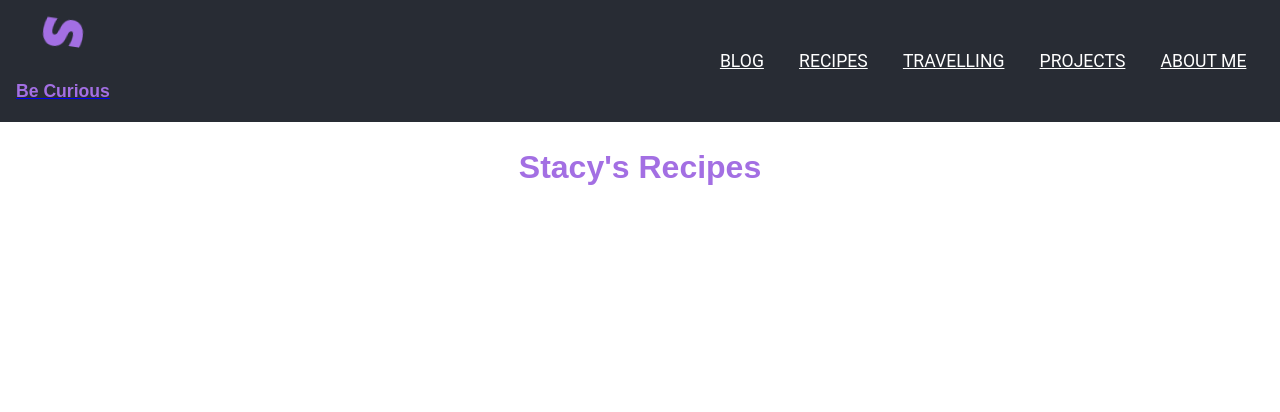
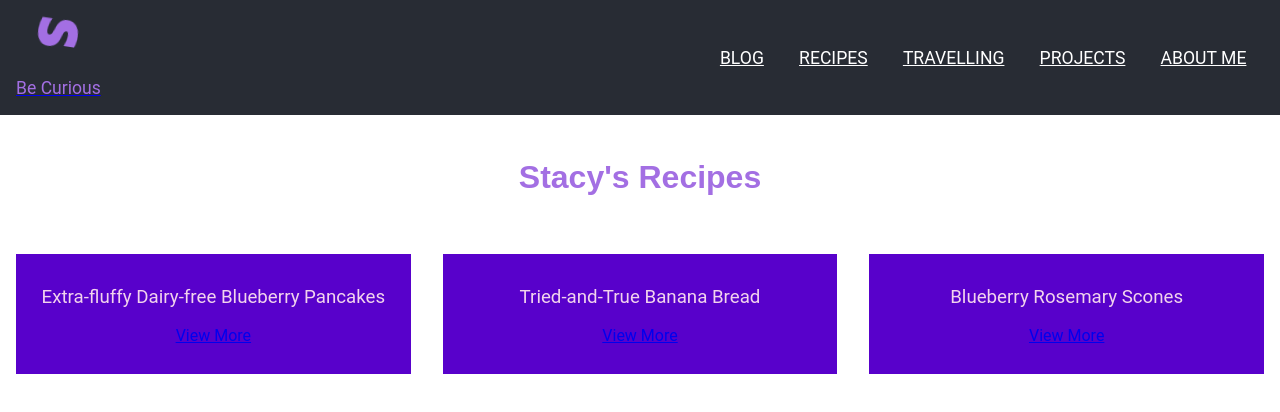
Before and after one commit to stacyhung/stacy-react-app, a React (Create React App) app: page /recipes in a window 1280 px wide. Shown: the top 412 px of the page. Built offline with nearby package versions, Linux system fonts and the light colour scheme.

Commit message:
reorganize css and map ingredients and prep steps to JSX

```diff
--- a/src/App.js
+++ b/src/App.js
@@ -1,12 +1,13 @@
 import React from "react";
 import { Link, Switch, Route } from "react-router-dom";
 import logo from './stripe-s-brands.svg';
-import './App.css';
-import Blog from "./pages/blog"
-import Projects from "./pages/projects"
-import Recipes from "./pages/recipes"
-import Travelling from "./pages/travelling"
-import AboutMe from "./pages/aboutMe"
+import Blog from "./pages/Blog"
+import Projects from "./pages/Projects"
+import Recipes from "./pages/Recipes"
+import RecipeDetail from "./pages/RecipeDetail"
+import Travelling from "./pages/Travelling"
+import AboutMe from "./pages/AboutMe"
+import './css/App.css';
 
 
 function App() {
@@ -32,18 +33,23 @@ function App() {
         <div className="main-content-container">
           <Switch>
             <Route exact path="/">
-              <h1>Home</h1>
+              <h1>Welcome to Stacy's Space!</h1>
             </Route>
-            <Route path="/blog">
+            <Route exact path="/blog">
               <Blog />
             </Route>
-            <Route path="/recipes">
+            <Route exact path="/recipes">
               <Recipes />
             </Route>
-            <Route path="/travelling">
+
+            <Route path="/recipes/:recipeId">
+              <RecipeDetail />
+            </Route>
+
+            <Route exact path="/travelling">
               <Travelling />
             </Route>
-            <Route path="/projects">
+            <Route exact path="/projects">
               <Projects />
             </Route>
             <Route path="/about-me">
--- /dev/null
+++ b/src/css/App.css
@@ -0,0 +1,121 @@
+:root {
+  --clr-dark: #5801CB;
+  --clr-light-dark: #6900F3;
+  --clr-primary: #a36fe3;
+  --clr-secondary: plum;
+  --clr-tertiary: #f2d3ed;
+  --clr-light: white;
+  --clr-accent: #f5df38;
+
+  --ff-primary: 'Roboto', sans-serif;
+  --ff-secondary: 'Cairo', sans-serif;
+  --ff-fancy: 'Dancing Script', cursive;
+}
+
+h1, h2 {
+  font-family: var(--ff-secondary);
+  color: var(--clr-primary);
+  font-weight: 600;
+  line-height: 1.5;
+}
+
+h1 {
+  font-weight: 700;
+  padding: 0.5em 0;
+}
+
+body {
+  margin: 0;
+  padding: 0;
+  color: #333;
+  -moz-osx-font-smoothing: grayscale;
+  -webkit-font-smoothing: antialiased;
+  font-family: var(--ff-primary);
+}
+/*
+code {
+  font-family: source-code-pro, Menlo, Monaco, Consolas, 'Courier New',
+    monospace;
+} */
+
+select.form-control,
+textarea.form-control,
+input.form-control {
+  font-size: 1rem;
+}
+
+input[type=file] {
+  width: 100%;
+}
+
+.App {
+  text-align: center;
+}
+
+.logo-container {
+  padding-top: 10px;
+}
+
+.logo-link {
+  transform: scale(1);
+  transition: transform 250ms;
+}
+
+.logo-link:hover,
+.logo-link:focus {
+  text-decoration: none;
+  transform: scale(1.05);
+}
+
+.logo-title {
+  color: var(--clr-primary);
+  font-size: 1.1em;
+  font-weight: 400;
+}
+
+.App-logo {
+  height: 40px;
+  pointer-events: none;
+  padding: 3px;
+}
+
+@media (prefers-reduced-motion: no-preference) {
+  .App-logo {
+    animation: App-logo-spin infinite 20s linear;
+  }
+}
+
+@keyframes App-logo-spin {
+  from {
+    transform: rotate(0deg);
+  }
+  to {
+    transform: rotate(360deg);
+  }
+}
+
+.App-navbar {
+  display: flex;
+  justify-content: space-between;
+  align-items: center;
+  padding: 0 1em;
+  background-color: #282c34;
+}
+
+.navbar-links {
+  display: flex;
+  justify-content: space-evenly;
+}
+
+.navbar-link {
+  padding: 0 1em;
+  text-transform: uppercase;
+  font-size: 1.1em;
+  color: white;
+}
+
+.navbar-link:hover,
+.navbar-link:focus {
+  color: var(--clr-primary);
+  text-decoration: none;
+}
--- /dev/null
+++ b/src/css/recipes.css
@@ -0,0 +1,148 @@
+/* ======================
+Recipe pages
+========================= */
+
+h3 {
+    font-weight: 700;
+}
+
+.main-content-container {
+  text-align: center;
+  margin-top: 1em;
+}
+
+.recipe-cards-container {
+  display: flex;
+  justify-content: space-evenly;
+}
+
+.recipe-card {
+  background: var(--clr-dark);
+  width: 30%;
+  margin: 1em;
+  padding: 0.8em 0.4em;
+}
+
+.recipe-card-title {
+  color: var(--clr-tertiary);
+  font-weight: 400;
+}
+
+.main-container {
+    display: flex;
+    flex-direction: column;
+    justify-content: flex-start;
+    width: 80%;
+    margin: 0 auto;
+}
+
+.recipe-content-container {
+    max-width: 1000px;
+    margin: 0 auto;
+}
+
+.recipe-main p, li,
+.recipe-metric {
+    font-weight: 300;
+    font-size: 1.1em;
+}
+
+.recipe-desc {
+    font-weight: 300;
+    font-size: 1.3em;
+}
+
+.recipe-quick-summary {
+    margin: 2em;
+    padding: 0;
+}
+
+.recipe-quick-summary p {
+    margin: 0;
+}
+
+.recipe-measure {
+    width: 70px;
+    font-weight: 700;
+}
+
+.recipe-metric {
+    display: flex;
+    flex-direction: row;
+    align-items: baseline;
+}
+
+/*image on the actual recipe page*/
+.recipe-img {
+    width: 80%;
+    max-height: 300px;
+    object-fit: cover;
+    margin-left: 1em;
+}
+
+.recipe-desc {
+    margin: 1em;
+    width: 80%;
+    font-style: italic;
+    line-height: 1.35em;
+    font-size: 1.2em;
+}
+
+.recipe-container {
+    display: flex;
+    flex-direction: column;
+    align-items: left;
+    margin: 0 2em;
+}
+
+.recipe-container h3,
+.recipe-measure {
+    text-transform: uppercase;
+    font-size: 1.25rem;
+    font-family: var(--ff-primary);
+    letter-spacing: 0.04em;
+}
+
+.instructions-container li {
+    margin: 0.6em 0;
+}
+
+.ingredients-container li {
+    margin: 0.2em 0;
+}
+
+/* Layout for larger screen sizes */
+@media (min-width: 600px) {
+
+    .recipe-container {
+        margin: 1em 2em;
+        flex-direction: row;
+        justify-content: space-between;
+        justify-content: space-evenly;
+        align-items: flex-start;
+    }
+
+    .recipe-img,
+    .recipe-desc,
+    .instructions-container {
+        width: 50%;
+    }
+
+    .instructions-container,
+    .ingredients-container {
+        text-align: left;
+    }
+
+    .recipe-main {
+        margin-top: 2em;
+    }
+
+    .recipe-desc {
+        margin: 0 1em;
+        text-align: left;
+    }
+
+    .recipe-img {
+        margin: 0;
+    }
+}
--- a/src/index.js
+++ b/src/index.js
@@ -1,7 +1,7 @@
 import React from 'react';
 import ReactDOM from 'react-dom';
-import './index.css';
 import App from './App';
+// import './css/App.css';
 import reportWebVitals from './reportWebVitals';
 import { BrowserRouter as Router } from 'react-router-dom';
 
--- a/src/pages/Blog.js
+++ b/src/pages/Blog.js
@@ -3,7 +3,7 @@ import React from "react";
 function Blog() {
 
     return (
-        <h1>Stacy's Blog</h1>
+        <h1 className="page-title">Stacy's Blog</h1>
     )
 }
 
--- /dev/null
+++ b/src/pages/RecipeDetail.js
@@ -0,0 +1,65 @@
+import React from "react";
+import { useParams } from "react-router-dom";
+import recipeData from "./data/recipeData";
+import "../css/recipes.css";
+
+function RecipeDetail() {
+
+    const { recipeId } = useParams();
+
+    // get recipe data using id
+    const thisRecipe = recipeData.find(recipe => recipe.id === recipeId)
+
+    // map ingredients to JSX
+    const ingredientsList = thisRecipe.ingredients.map(ingredient =>
+        (<li>{ingredient}</li>)
+    )
+
+    // map instructions to JSX
+    const preparationSteps = thisRecipe.preparation.map(step =>
+        (<li>{step}</li>)
+    )
+
+    return (
+        <div className="main-container">
+            <h1>{thisRecipe.name}</h1>
+
+            <div className="recipe recipe-content-container">
+
+                <div className="recipe-quick-summary">
+                    <div className="recipe-metric">
+                        <p className="recipe-measure">Yield</p>
+                        <p className="recipe-value">{thisRecipe.yield}</p>
+                    </div>
+                    <div className="recipe-metric">
+                        <p className="recipe-measure">Time</p>
+                        <p className="recipe-value">{thisRecipe.time}</p>
+                    </div>
+                </div>
+
+                <div className="recipe-container recipe-intro">
+                    <img src="../images/recipes/banana-bread.jpg" className="recipe-img" alt="freshly baked banana bread" />
+                    <p className="recipe-desc">{thisRecipe.description}</p>
+                </div>
+
+                <div className="recipe-container recipe-main">
+                    <div className="ingredients-container">
+                        <h3>Ingredients</h3>
+                        <ul>
+                            {ingredientsList}
+                        </ul>
+                    </div>
+                    <div className="instructions-container">
+                        <h3>Preparation</h3>
+                        <ol>
+                            {preparationSteps}
+                        </ol>
+                    </div>
+                </div>
+            </div>
+
+        </div>
+    )
+}
+
+export default RecipeDetail;
--- a/src/pages/aboutMe.js
+++ b/src/pages/aboutMe.js
@@ -3,7 +3,7 @@ import React from "react";
 function AboutMe() {
 
     return (
-        <h1>Hi, I'm Stacy!</h1>
+        <h1 className="page-title">Hi, I'm Stacy!</h1>
     )
 }
 
--- /dev/null
+++ b/src/pages/data/recipeData.js
@@ -0,0 +1,29 @@
+export default [
+    {
+        id: "1",
+        name: "Extra-fluffy Dairy-free Blueberry Pancakes",
+        yield: "8 pancakes",
+        time: "20 min",
+        description: "This is an incredibly quick and easy pancake recipe that never fails to make extra-fluffy pancakes filled with the juiciness and slight sweetness of antioxidant-rich blueberries. The best part is that I can use almond milk, which I always have handy because I'm lactose intolerant! Also, if you somehow end up not finishing these delicious cakes, you can even freeze the leftovers.",
+        ingredients: ["flour", "sugar", "baking powder"],
+        preparation: ["Whisk", "Mix in blueberries", "Cook", "Repeat"]
+    },
+    {
+        id: "2",
+        name: "Tried-and-True Banana Bread",
+        yield: "1 loaf",
+        time: "30 min",
+        description: "This is one of the best ways to use up your over-ripe bananas. The key to this recipe is making sure the eggs, bananas (if frozen) and butter have thawed to room temperature. Freshly baked is the best time to eat, but when I don't have guests to share it with, I just freeze the rest as plastic-wrapped slices. Then when you're ready to have a slice, just reheat from frozen at 225℉ for 6 minutes!",
+        ingredients: ["butter", "sugar", "eggs"],
+        preparation: ["Preheat", "Cream butter + sugar", "Add in eggs", "Cool"]
+    },
+    {
+        id: "3",
+        name: "Blueberry Rosemary Scones",
+        yield: "8 wedges",
+        time: "30 min",
+        description: "These nearly-vegan scones are the perfect gourmet biscuit for a weekend morning. You can substitute frozen blueberries with fresh (I love the fact that you can use frozen bluerries though, since I always have them around!). Also, fresh rosemary is a must and the real star of this recipe. These also freeze well, so you can make a few batches and save them for later! You can make this recipe completely vegan by creating a 'flax egg' (1 tablespoon of ground flaxseed and 3 tablespoons of water to replace 1 egg).",
+        ingredients: ["egg", "almond milk", "flour"],
+        preparation: ["Whisk egg and milk", "Mix wet and dry", "Bake"]
+    }
+]
--- a/src/pages/projects.js
+++ b/src/pages/projects.js
@@ -3,7 +3,7 @@ import React from "react";
 function Projects() {
 
     return (
-        <h1>Stacy's Projects</h1>
+        <h1 className="page-title">Stacy's Projects</h1>
     )
 }
 
--- a/src/pages/recipes.js
+++ b/src/pages/recipes.js
@@ -1,9 +1,24 @@
 import React from "react";
+import recipeData from "./data/recipeData";
+import { Link } from "react-router-dom";
+import "../css/recipes.css"
 
 function Recipes() {
 
+    const recipes = recipeData.map(recipe => (
+        <div key={recipe.id} className="recipe-card">
+            <h3 className="recipe-card-title">{recipe.name}</h3>
+            <Link to={`/recipes/${recipe.id}`}><p>View More</p></Link>
+        </div>
+    ))
+
     return (
-        <h1>Stacy's Recipes</h1>
+        <div>
+            <h1 className="page-title">Stacy's Recipes</h1>
+            <div className="recipe-cards-container">
+                {recipes}
+            </div>
+        </div>
     )
 }
 
--- a/src/pages/travelling.js
+++ b/src/pages/travelling.js
@@ -3,7 +3,7 @@ import React from "react";
 function Travelling() {
 
     return (
-        <h1>Stacy's Travelling Adventures</h1>
+        <h1 className="page-title">Stacy's Travelling Adventures</h1>
     )
 }
 
```
Also changed, not shown: src/css/index.css (added).
